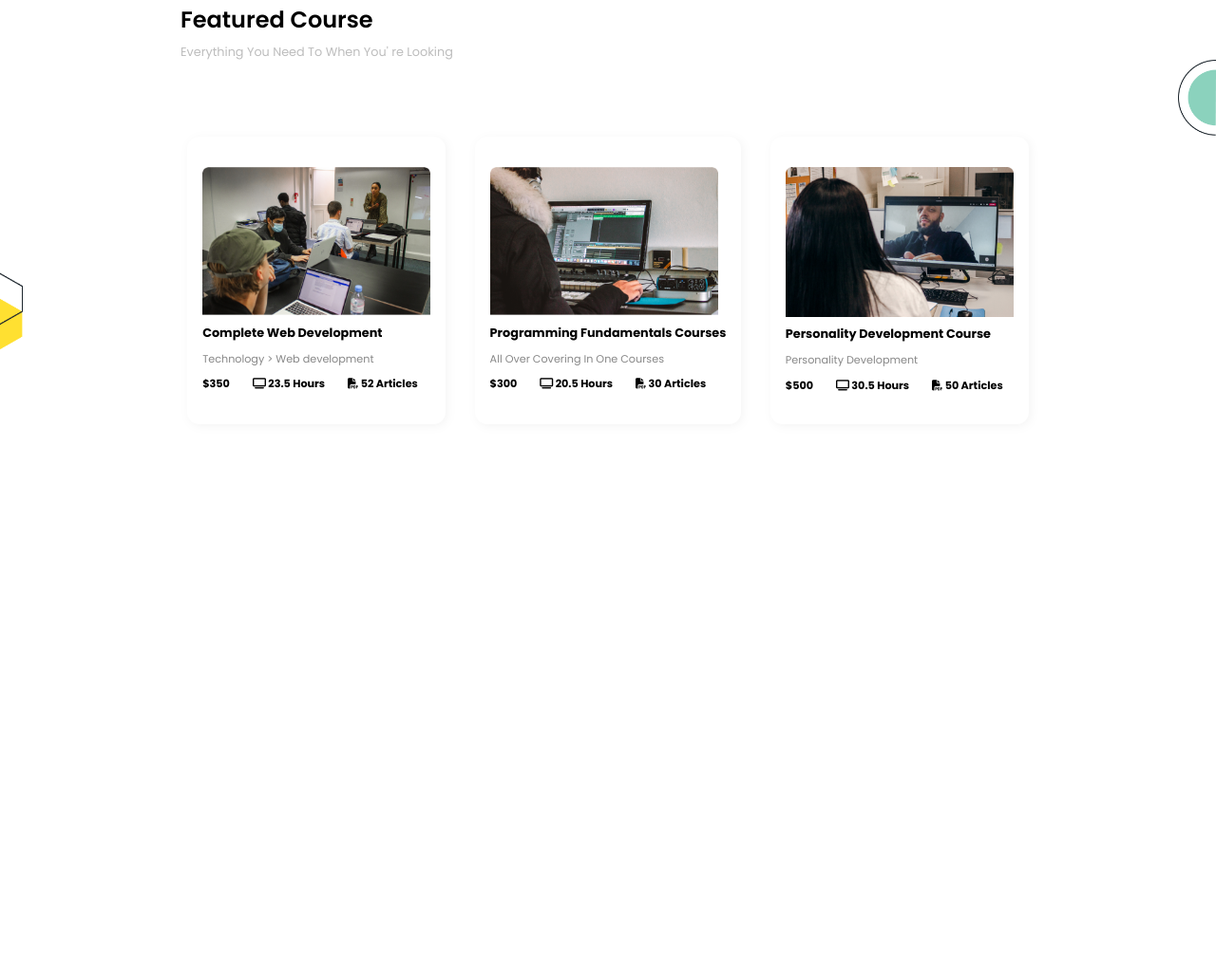
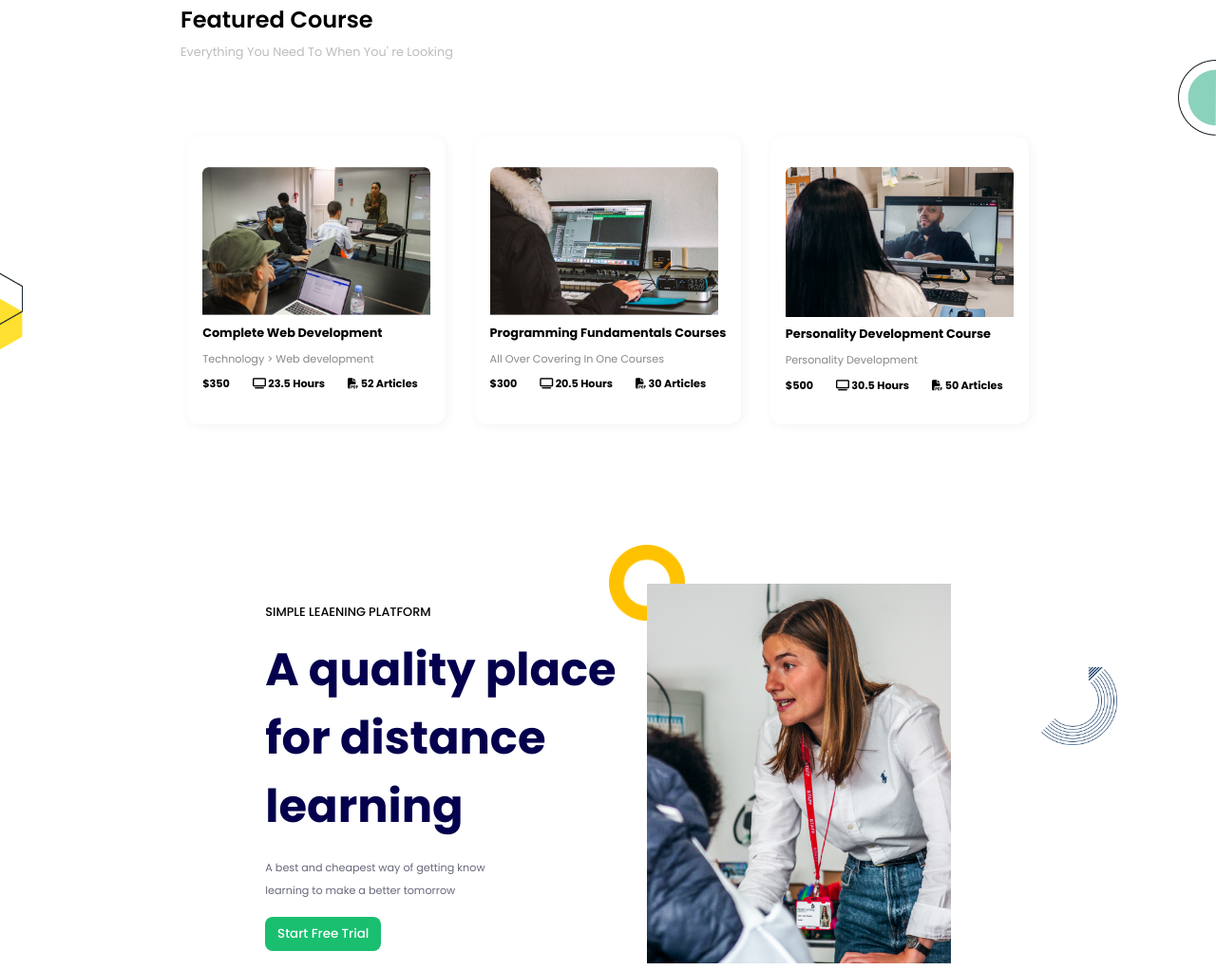
Before and after one commit to nayemislam2124/edtech-ic-practice-task, a plain HTML site: page index.html in a window 1280 px wide. Shown: the part 2385-3407 px from the top of the page at 95% size. Before the commit the page ends 3000 px from the top, so only its background shows below. Drawn offline with Linux system fonts and the light colour scheme.

Commit message:
section four added

```diff
--- a/index.html
+++ b/index.html
@@ -168,7 +168,7 @@
         <section class="section-3">
             <div class="section-3-header">
                 <h1>Featured Course</h1>
-                <p>Everything You Need To When You'     re Looking
+                <p>Everything You Need To When You' re Looking
                 </p>
             </div>
             <div class="section-3-container">
@@ -209,6 +209,26 @@
             </div>
         </section>
         <!-- section 3 end -->
+        <!-- section 4 start  -->
+        <section class="section-4">
+            <div class="section-4-container">
+                <div class="section-4-text">
+                    <h6>SIMPLE LEAENING PLATFORM</h6>
+                    <h1>A quality place <br> for distance <br>learning</h1>
+                    <p>A best and cheapest way of getting know  <br>learning to make a better tomorrow </p>
+                    <button>Start Free Trial</button>
+                </div>
+                <div class="section-4-image">
+                    <img src="images/banner-6.png" alt="" class="banner-6">
+                    <div class="side-obj-8">
+                    <img src="images/side-obj8.png" alt=""></div>
+                    <div class="side-obj-9">
+                        <img src="images/side-obj9.png" alt="">
+                    </div>
+                </div>
+            </div>
+        </section>
+        <!-- section 4 end -->
     </main>
     <!-- main section end -->
 </body>
--- a/style.css
+++ b/style.css
@@ -465,6 +465,63 @@ nav ul li a:hover{
     width:2.5rem;
 }
 /* section 3 end */
+/* section 4 start  */
+.section-4-container{
+    max-width:900px;
+    display:flex;
+    margin:0rem auto;
+    align-items:center;
+    justify-content:center;
+    gap:2rem;
+}
+.section-4-text {
+    display:flex;
+    flex-direction:column;
+    gap:1rem;
+}
+.section-4-text h6{
+    font-size:.8rem;
+    font-weight:500;
+}
+.section-4-text h1{
+    font-size:3rem;
+    color:#04004D;
+}
+.section-4-text p{
+    font-size:.7rem;
+    color:#67687B;
+    line-height:1.5rem;
+}
+.section-4-text button{
+    background-color:#19BF6F;
+    padding:.5rem .8rem;
+    border:none;
+    font-weight:500;
+    color:white;
+    width:max-content;
+    cursor:pointer;
+    border-radius:.5rem;
+}
+.section-4-image img{
+    width:20rem;
+    z-index:2;
+    position: relative;
+}
+.side-obj-8 img{
+    position:absolute;
+    width:5rem;
+    bottom:8rem;
+    left:-2.5rem;
+    z-index:1;
+}
+.side-obj-9 img{
+    position:absolute;
+    width:5rem;
+    top:40rem;
+    right:6.5rem;
+    z-index:1;
+}
+/* section 4 end */
 /* responsive design mobile approaches start   */
 @media screen and (max-width: 992px){
     nav ul{
@@ -580,11 +637,32 @@ nav ul li a:hover{
         margin:0rem auto;
     }
     .section-3-header{
-        margin:5rem auto;
+        margin:7rem auto;
         width:90%;
     }
     .section-3-side-object{
         display:none;
     }
+    .section-4-container{
+        flex-direction:column;
+        margin:5rem auto;
+        gap:5rem;
+    }
+    .section-4-text{
+        width:90%;
+        gap:1.5rem;
+    }
+    .section-4-text h1{
+        font-size:2.5rem;
+    }
+    .section-4-image .banner-6{
+        width:90%;
+        margin:0rem auto;
+        display:flex;
+
+    }
+    .side-obj-8 img,.side-obj-9{
+        display:none;
+    }
 }
 /* responsive design mobile approaches end */
```
Also changed, not shown: images/banner-6.png (added), images/side-obj8.png (added), images/side-obj9.png (added).
